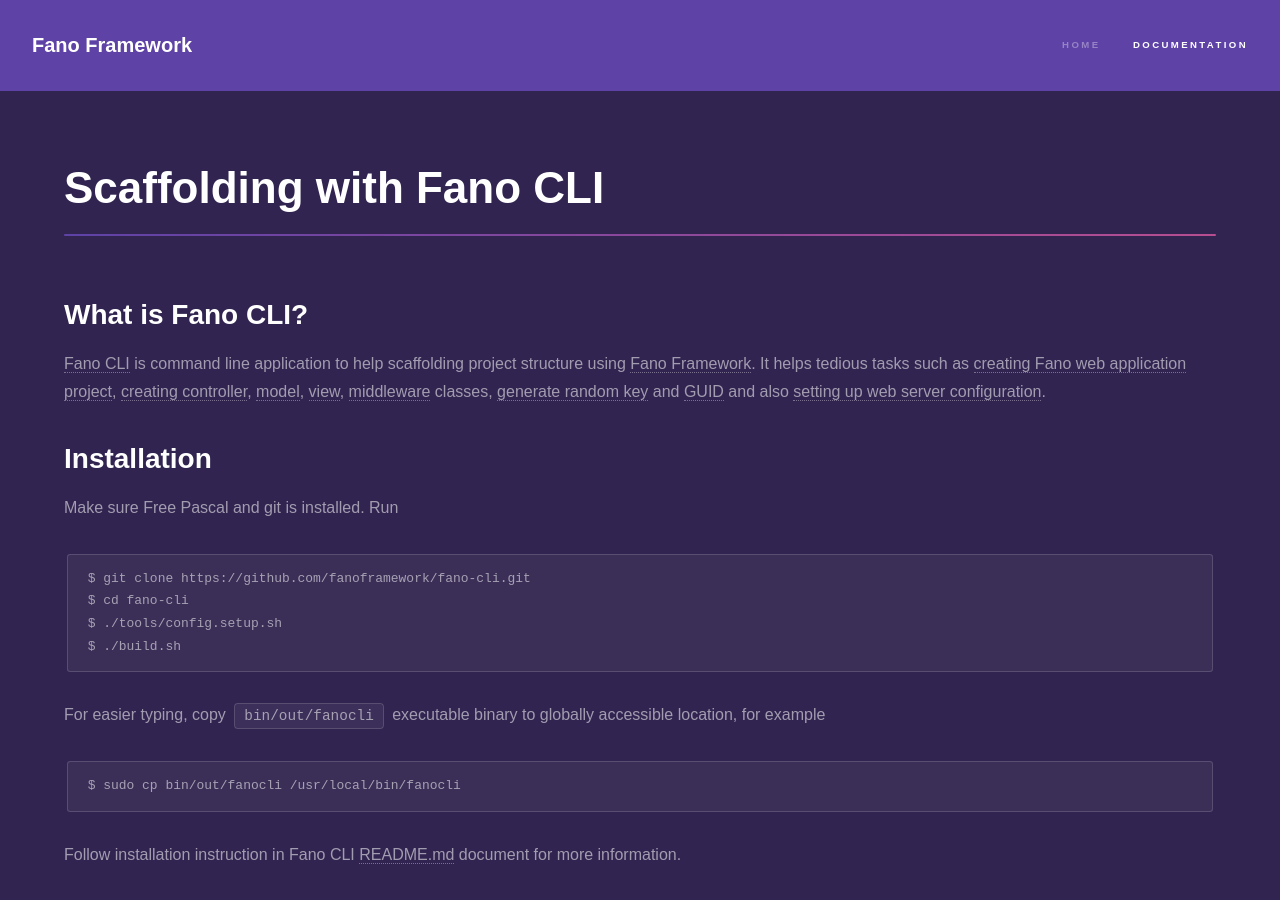
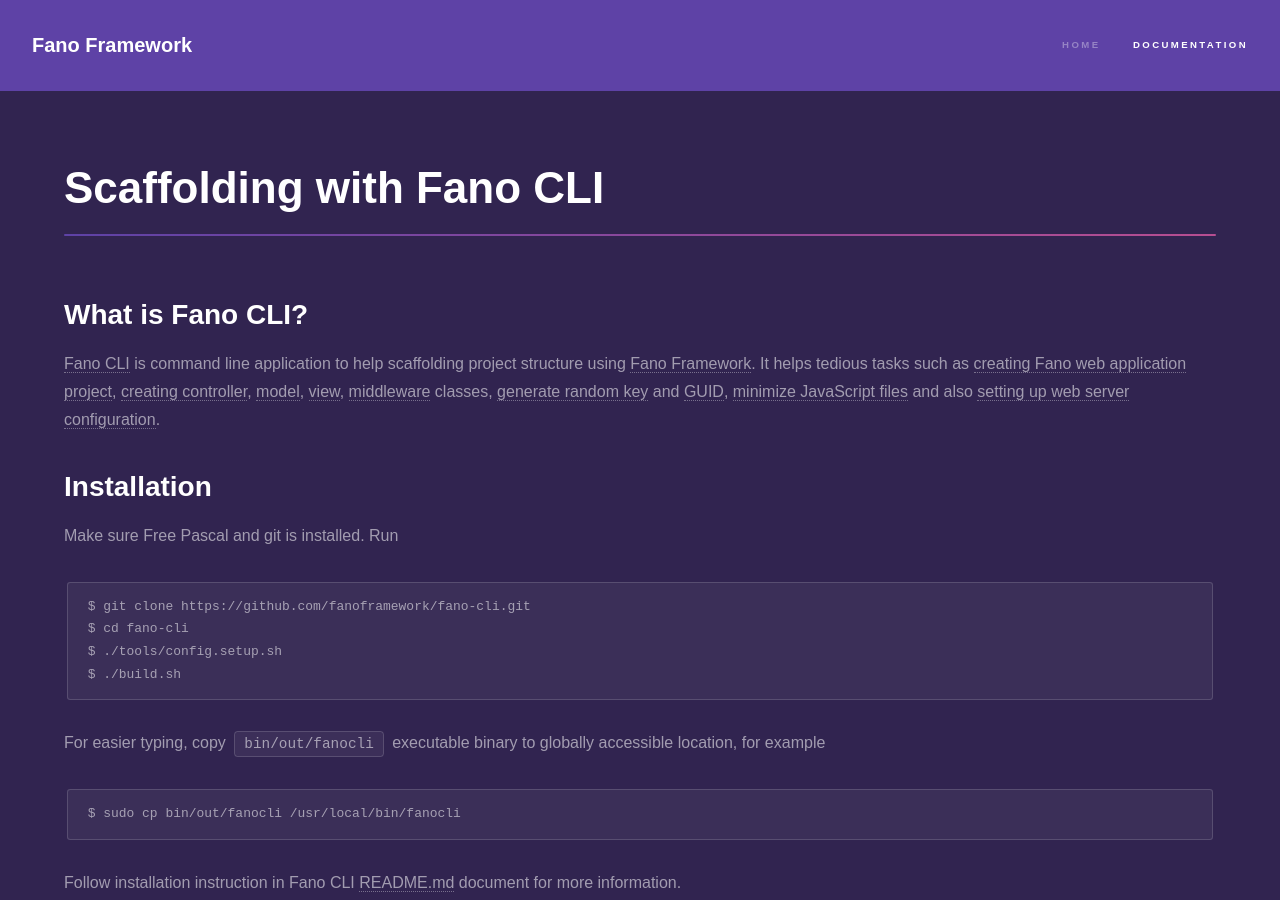
Before and after one commit to fanoframework/fanoframework.github.io, a Jekyll site: the page built from scaffolding-with-fano-cli/index.md, in a window 1280 px wide and 900 px high. Built offline with Jekyll 4.4.1, drawn with Linux system fonts in a browser that asks for light colours; our own code applies the rules of GitHub Pages for plain Markdown files.

Commit message:
Add more Fano CLI capability

```diff
--- a/scaffolding-with-fano-cli/index.md
+++ b/scaffolding-with-fano-cli/index.md
@@ -9,7 +9,7 @@
 [Fano CLI](https://github.com/fanoframework/fano-cli) is command line application
 to help scaffolding project structure using [Fano Framework](https://github.com/fanoframework/fano). It helps tedious tasks such as
 [creating Fano web application project](#creating-project), [creating controller](#creating-controller), [model](#creating-model), [view](#creating-view), [middleware](#creating-middleware) classes,
-[generate random key](#generate-random-key) and [GUID](#generate-guid) and also [setting up web server configuration](#deployment).
+[generate random key](#generate-random-key) and [GUID](#generate-guid), [minimize JavaScript files](#minimize-javascript) and also [setting up web server configuration](#deployment).
 
 ## <a name="installation"></a>Installation
 
```
